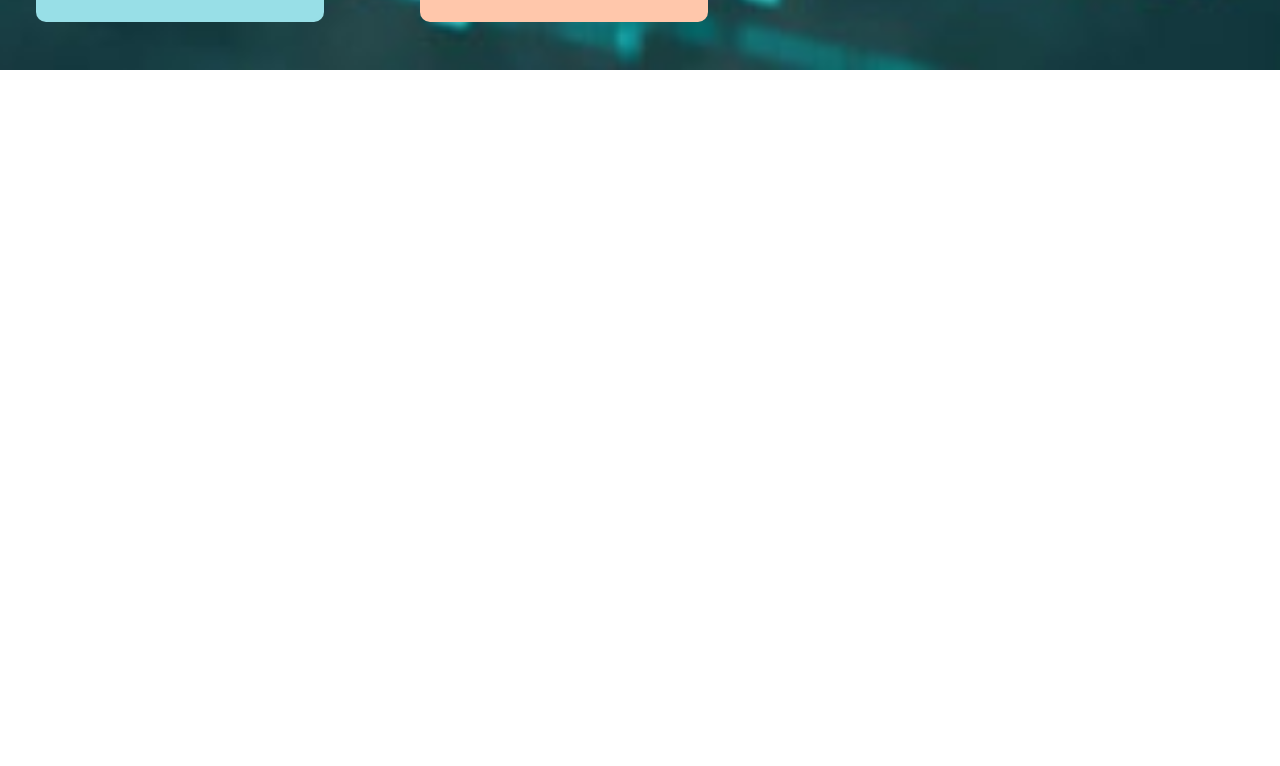
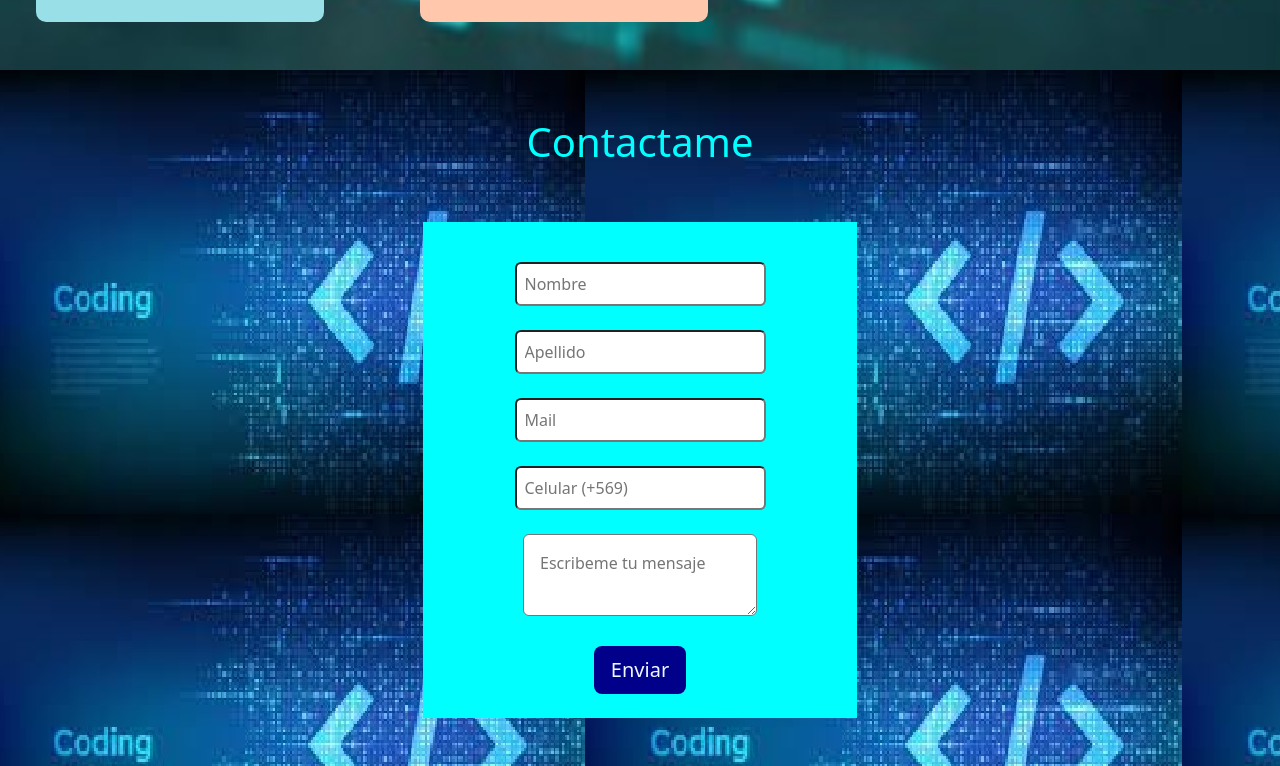
Before and after one commit to bacevedo12/Portafolio, a plain HTML site: page index.html in a window 1280 px wide. Shown: the part 3062-3828 px from the top of the page. Before the commit the page ends 3132 px from the top, so only its background shows below. Drawn offline with nearby package versions, Linux system fonts and the light colour scheme.

Commit message:
se agrega sección contacto

```diff
--- a/index.html
+++ b/index.html
@@ -207,6 +207,39 @@
           </div>
         </div>
         </section>
+
+        <section class="contacto row" id="Contacto">
+            <div class="col-lg-12">
+                <h1 class="tituloContacto p-5">Contactame</h1>
+            </div>
+            <form action="https://formsubmit.co/bacevedo85@hotmail.com" method="POST" class="text-white  mb-5 formulario col-lg-4">
+                <div>
+                <br/>
+                <input class="nombre rounded p-2 mt-3" type="text" id="nombre" name="nombre" placeholder="Nombre" />
+                </div>
+                <br/>
+                <div>
+                <input  class="rounded p-2" type="text" id="apellido" name="apellido" placeholder="Apellido"/>
+                </div>
+                <div>
+                <br/>
+                <input class="rounded p-2" type="email" id="email" name="email" placeholder="Mail"/>
+                </div>
+                <div>
+                <br/>
+                <input class="rounded p-2" type="text" id="celular" name="celular" placeholder="Celular (+569)"/>
+                </div>
+                <div>
+                <br/>
+                <textarea class="rounded p-3" class=" mensaje" type="text" id="mensaje" name="mensaje" placeholder="Escribeme tu mensaje"
+                ></textarea>
+                </div>
+
+                <div>
+                <button type="submit" class=" btnContacto btn btn-lg m-4" id="boton" name="boton" >Enviar </button>
+                </div>
+            </form>
+
     <script src="https://cdn.jsdelivr.net/npm/bootstrap@5.2.0/dist/js/bootstrap.bundle.min.js" integrity="sha384-A3rJD856KowSb7dwlZdYEkO39Gagi7vIsF0jrRAoQmDKKtQBHUuLZ9AsSv4jD4Xa" crossorigin="anonymous"></script>
 
 </body>
--- a/style.css
+++ b/style.css
@@ -119,3 +119,23 @@
     color:aliceblue;
     font-weight: bold;
 }
+
+.contacto {
+    background-image: url('./images/fotoCodigo.jpg');
+    justify-content: center;
+    text-align: center;
+
+}
+
+.tituloContacto {
+    color: aqua;
+}
+
+.formulario {
+    background-color: aqua;
+}
+
+.btnContacto {
+  background-color:darkblue;
+  color: aliceblue;
+}
```
